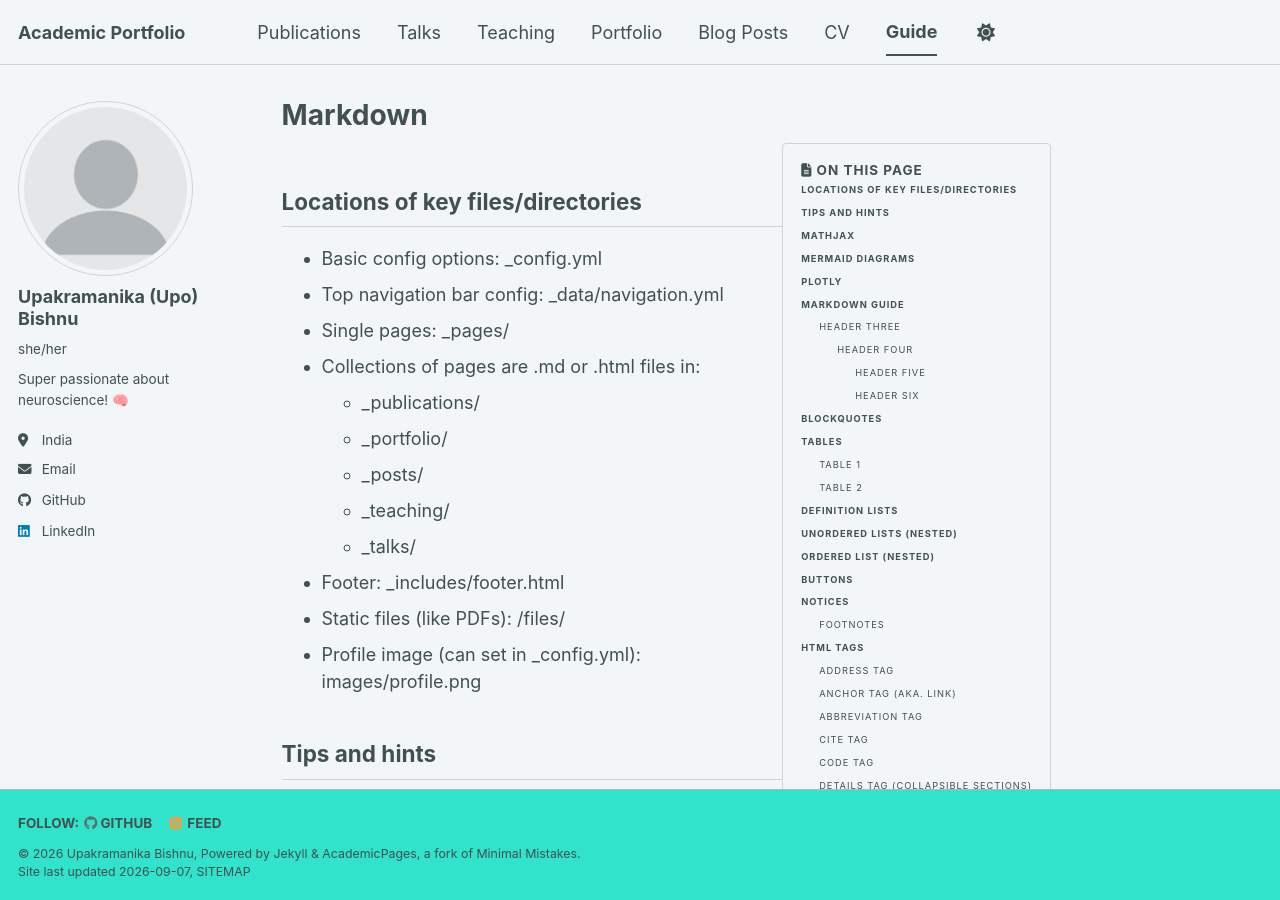
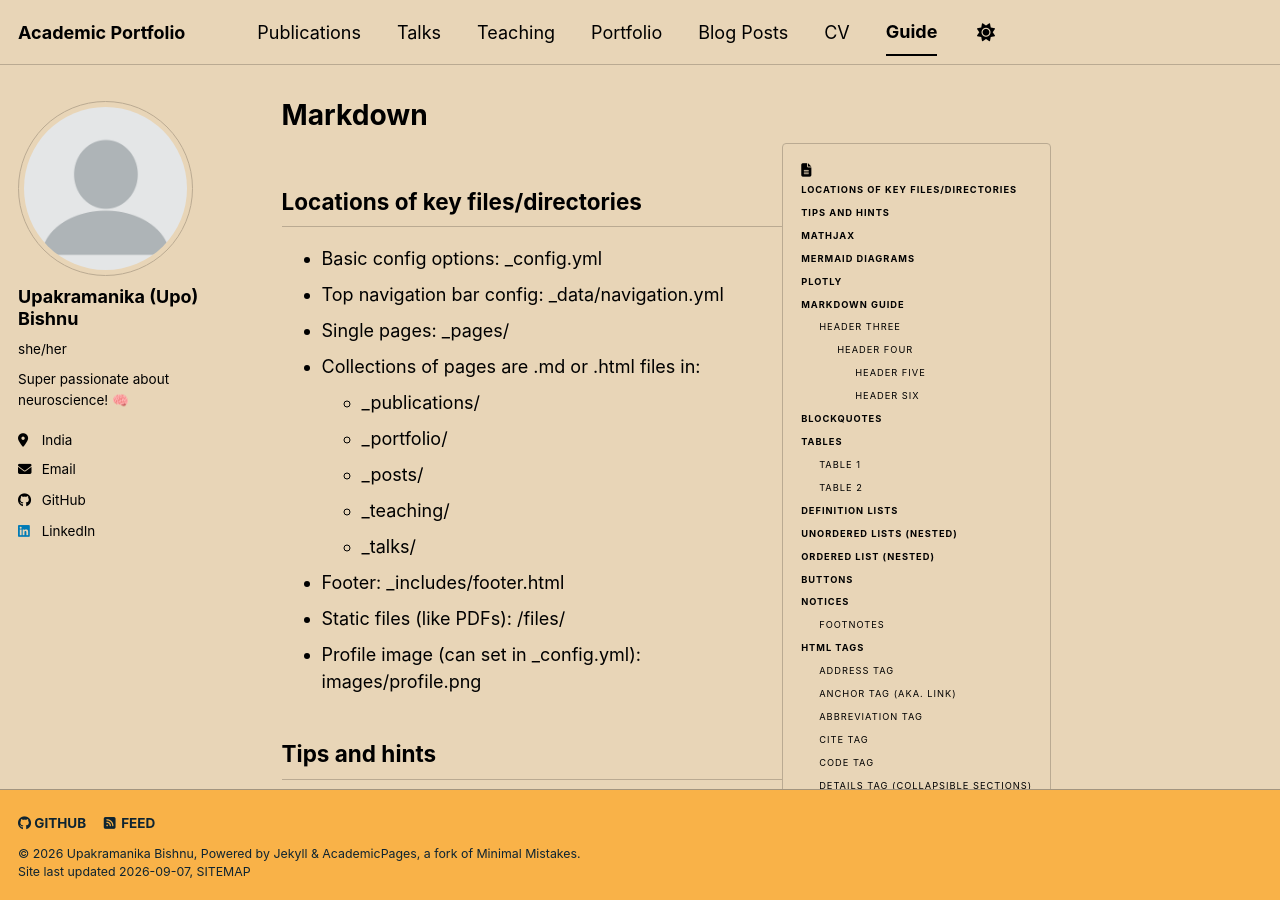
Before and after one commit to upakramanika/upakramanika.github.io, a Jekyll site: the page built from _pages/markdown.md, in a window 1280 px wide and 900 px high. Built offline with Jekyll 4.4.1, drawn with Linux system fonts in a browser that asks for light colours; emoji names are drawn with the system emoji font; a style sheet for code colours, icons or effects is not loaded.

Commit message:
_config.yml

```diff
--- a/_config.yml
+++ b/_config.yml
@@ -7,8 +7,8 @@
 # server process.
 
 # Basic Site Settings
-locale                   : "en-US"
-site_theme               : "mint" # The available themes options are "default", "air", "sunrise", "mint", "dirt" and "contrast"
+locale                   : "en-IN"
+site_theme               : "sunrise" # The available themes options are "default", "air", "sunrise", "mint", "dirt" and "contrast"
 title                    : "Academic Portfolio"
 title_separator          : "-"
 name                     : &name "Upakramanika Bishnu"
```
